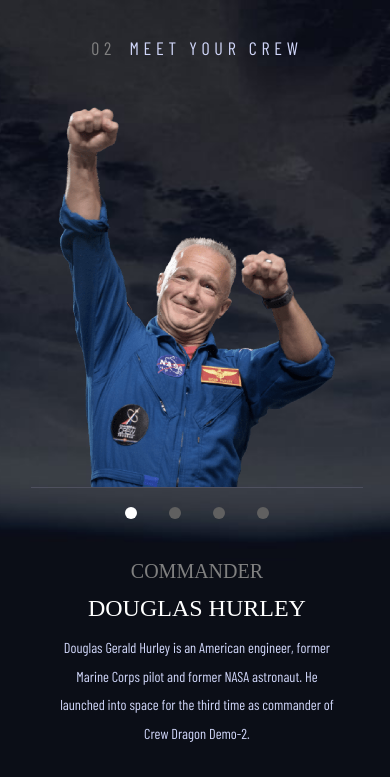
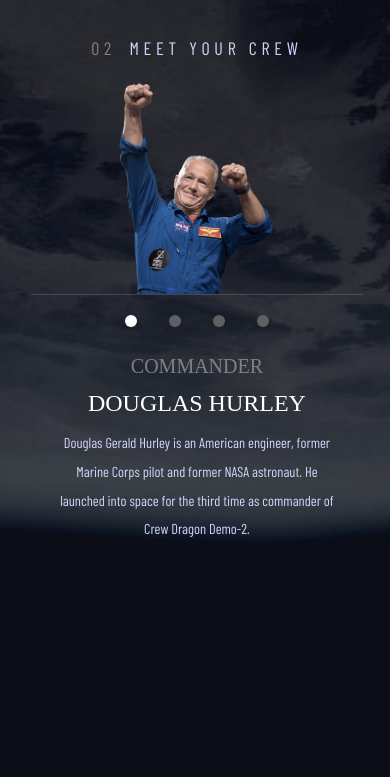
Before and after one commit to hypnobean/spacetourism, a plain HTML site: page crew.html in a window 390 px wide. Shown: the part 67-844 px from the top of the page. Drawn offline with nearby package versions, Linux system fonts and the light colour scheme; a web font is replaced by a local one.

Commit message:
fix consistency of image size on mobile screen

```diff
--- a/style/style-crew.css
+++ b/style/style-crew.css
@@ -185,6 +185,7 @@ label span:hover {
 
   .crew-body {
     grid-template-rows: 70px auto 50px;
+    min-height: revert;
   }
 
   .crew-text {
@@ -218,6 +219,7 @@ label span:hover {
 
   .crew-img img {
     object-fit: contain;
+    max-height: 25vh;
   }
 
   .carousel-labels {
```
